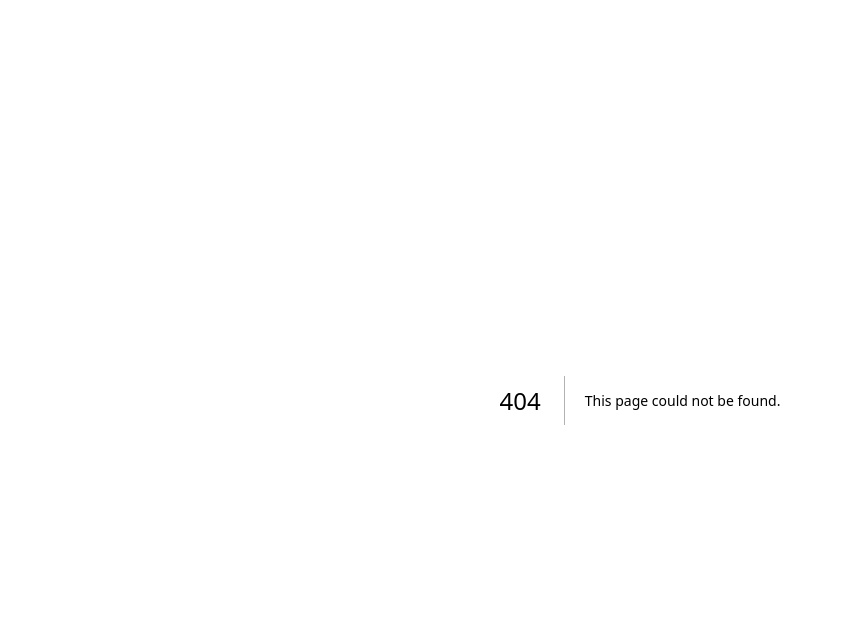
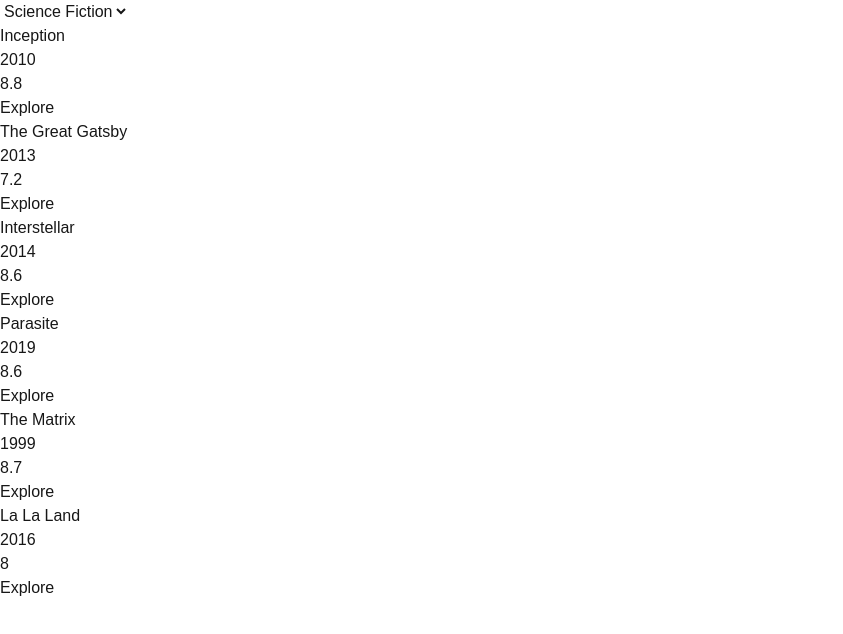
Before and after one commit to BassiRoti/MovieApp--AP-Assignment-2-, a Next.js app: page /Movies in a window 1280 px wide. Before the commit this address had no page. Shown: the top 634 px of the page, without its empty margins (0-843 px from the left). Built offline with nearby package versions, Linux system fonts and the light colour scheme.

Commit message:
implemented movies

```diff
--- /dev/null
+++ b/pages/404/index.js
@@ -0,0 +1,9 @@
+import React from 'react'
+
+export default function index() {
+  return (
+    <div>
+      error page not found
+    </div>
+  )
+}
--- /dev/null
+++ b/pages/Movies/[id]/index.js
@@ -0,0 +1,13 @@
+import { useParams } from 'next/navigation'
+import { useRouter } from 'next/router'
+import React from 'react'
+
+export default function index() {
+    const r=useRouter();
+    const id=r.query.id
+  return (
+    <div>
+      detailed movies page {id}
+    </div>
+  )
+}
--- /dev/null
+++ b/pages/Movies/index.js
@@ -0,0 +1,97 @@
+import React, { use, useEffect, useState } from 'react'
+import fs from 'fs/promises';
+import path, { parse } from 'path';
+import { useRouter } from 'next/router';
+
+export default function index(props) {
+    const[data,setdata]=useState([]);
+    const [data2,setdata2]=useState([]);
+    const [selectedGenre,setSelectedGenre]=useState('');
+    const [flag,setflag]=useState(false);
+    const [filtereddata,setfiltereddata]=useState([]);
+    useEffect(()=>{
+        setdata(props.data)
+    },[props.data])
+
+    useEffect(()=>{
+        setdata2(props.data2)
+    },[props.data2])
+
+    const r=useRouter();
+    const handleclick=(id)=>{
+        r.push(`/Movies/${id}`)
+    }
+
+    const handleGenreChange = (e) => {
+        const selectedGenreId = e.target.value;
+        setSelectedGenre(selectedGenreId);
+        setflag(true);
+
+        const temp = data.filter((movie) => movie.genreId === selectedGenreId);
+        setfiltereddata(temp);
+    };
+  return (
+    <>
+    <select onChange={(e)=>handleGenreChange(e)} name="genre" id="genre" value={selectedGenre}>
+    {data2.map(val=>(
+        <option key={val.genre_id} value={val.genre_id}>{val.genre_name}</option>
+    ))}
+    </select>
+    {!flag?
+    <ul>
+    {data.map(val=>(
+      <div key={val.id}>
+      <li>{val.title}</li>
+      <li>{val.releaseYear}</li>
+      <li>{val.rating}</li>
+      <button onClick={()=>handleclick(val.id)}>Explore</button>
+      </div>
+    ))}
+   </ul>:(
+    filtereddata.map(val=>(
+        <div key={val.id}>
+        <li>{val.title}</li>
+        <li>{val.releaseYear}</li>
+        <li>{val.rating}</li>
+        <button onClick={()=>handleclick(val.id)}>Explore</button>
+        </div>
+      ))
+   )
+
+
+}
+    </>
+  )
+}
+
+export async function getStaticProps() {
+    const p=path.join(process.cwd(),'Data','Movies.json');
+    const p2=await fs.readFile(p);
+    const parsed_data=JSON.parse(p2);
+    const data=parsed_data.movies;
+    const data2=parsed_data.genres;
+
+    const final_data = data.map(movie => ({
+        id: movie.id,
+        title: movie.title,
+        directorId: movie.directorId,
+        description: movie.description,
+        releaseYear: movie.releaseYear,
+        genreId: movie.genreId,
+        rating: movie.rating,
+      }));
+
+      const final_data2=data2.map(genre=>(
+        {
+            genre_id:genre.id,
+            genre_name:genre.name
+        }
+      ))
+
+      return{
+        props:{
+            data:final_data,
+            data2:final_data2
+        }
+      }
+}
```
